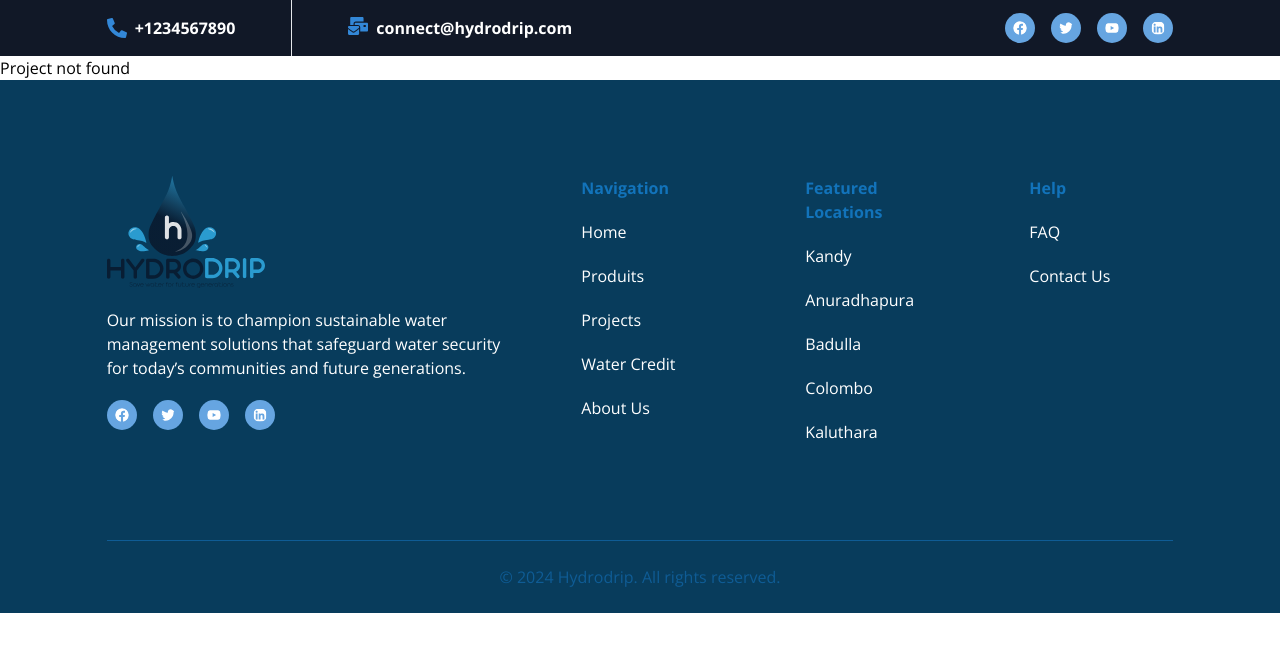
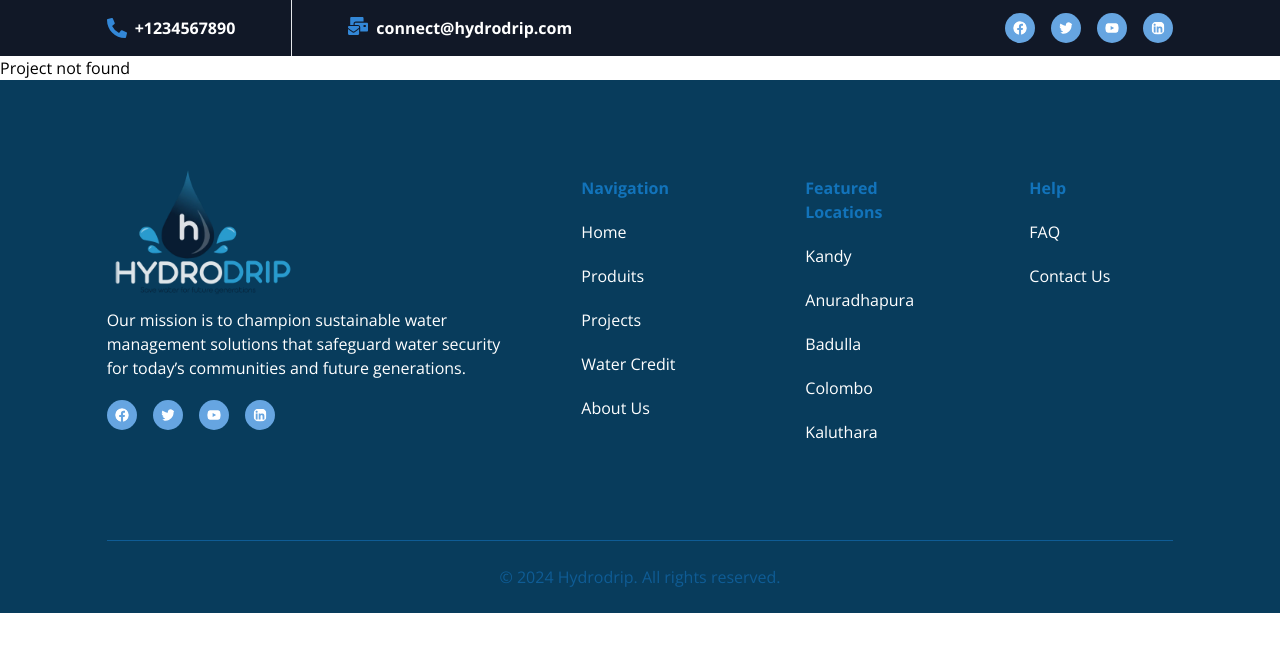
Before and after one commit to Ruth-Musasa/Hydrodrip, a React (Vite) app: page /projects/1 in a window 1280 px wide. Shown: the top 652 px of the page. Built offline with nearby package versions, Linux system fonts and the light colour scheme.

Commit message:
arrangement du logo dans le footer

```diff
--- a/src/components/Footer.tsx
+++ b/src/components/Footer.tsx
@@ -7,7 +7,7 @@ const Footer = () => {
     <footer className="bg-primary-900 text-white ">
       <div className="w-10/12 m-auto flex flex-col py-14 md:py-24 2xl:py-40 md:flex-row gap-10 md:gap-20 ">
         <div className="md:w-2/5 space-y-5">
-          <img src="/hydrodrip logo.svg" alt="logo" className="h-28 w-auto m-auto md:m-0" />
+          <img src="/logo white.webp" alt="logo" className="h-48 w-auto my-[-40px] mx-auto md:mx-0" />
           <p className="text-start">
             Our mission is to champion sustainable water management solutions that safeguard water security for today’s communities and future generations.
           </p>
--- a/src/pages/ Products/card.tsx
+++ b/src/pages/ Products/card.tsx
@@ -25,7 +25,7 @@ const Card: React.FC<Props> = ({ imageUrl, sections, title, btnAction, descripti
             <TitleWithUnderline title={`${title} `} classe="items-center" />
             <div className="flex flex-col md:flex-row items-center justify-center md:justify-between px-4 py-8 ">
                 <div className="md:flex gap-20 w-full ">
-                    <div className={`${bgColor} mb-6 w-auto h-64 w-auto lg:w-1/2 lg:h-auto relative xl:h-[506px] img-div m-auto `} >
+                    <div className={`${bgColor} mb-6 w-auto h-64 w-auto md:w-1/2 relative  md:h-[506px]  img-div md:m-auto `} >
                         <div className='w-auto h-full img-div bg-no-repeat' style={{
                             backgroundImage: `url("${imageUrl}")`,
                             backgroundSize: 'cover',
```
